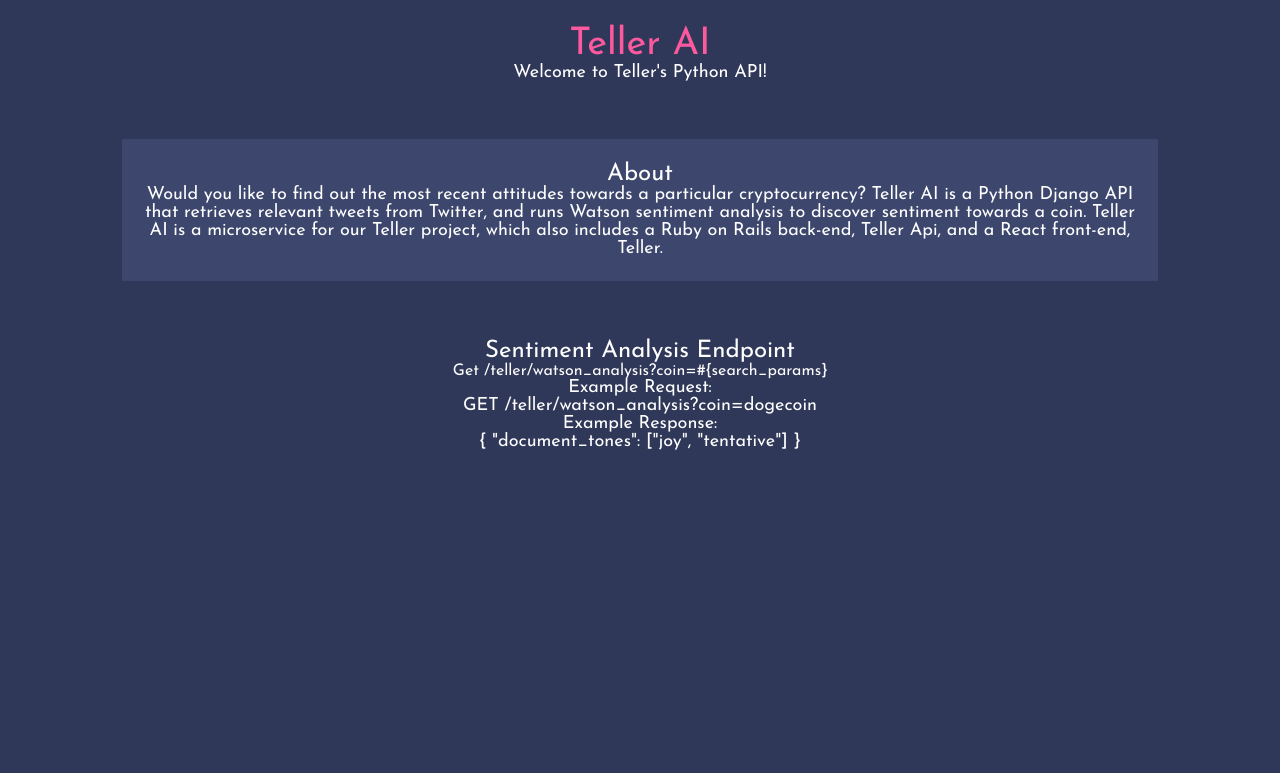
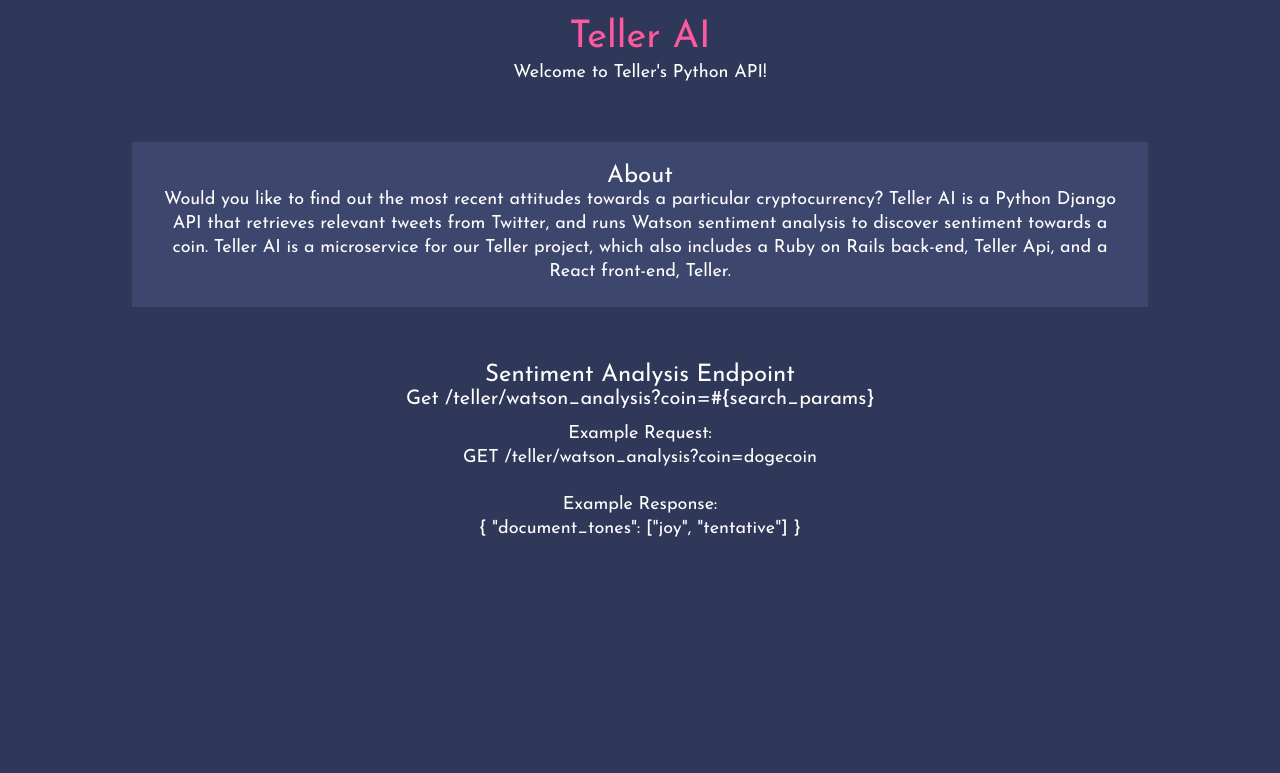
Before and after one commit to DanielMulitauopele/teller-ai, a Django app: page / in a window 1280 px wide. Shown: the top 773 px of the page. Run offline with Django 3.2, Linux system fonts and the light colour scheme.

Commit message:
Style line height and font sizes

```diff
--- a/teller/static/style.css
+++ b/teller/static/style.css
@@ -4,12 +4,16 @@
   font-family: 'Josefin Sans';
   text-align: center;
   margin: 2% 5% 2% 5%;
+  line-height: 1.5em;
 }
 h1 {
   font-size: 32px;
 }
 h2 {
   font-size: 24px;
+}
+h3 {
+  font-size: 20px;
 }
 p {
   font-size: 18px;
@@ -18,8 +22,14 @@
   color: #FC599E;
   font-size: 38px;
 }
+div {
+  padding: 1%;
+}
 .container {
   background: #3D476D;
   margin: 5%;
   padding: 2%;
 }
+.endpoint-label {
+  color: #FC599E;
+}
```
